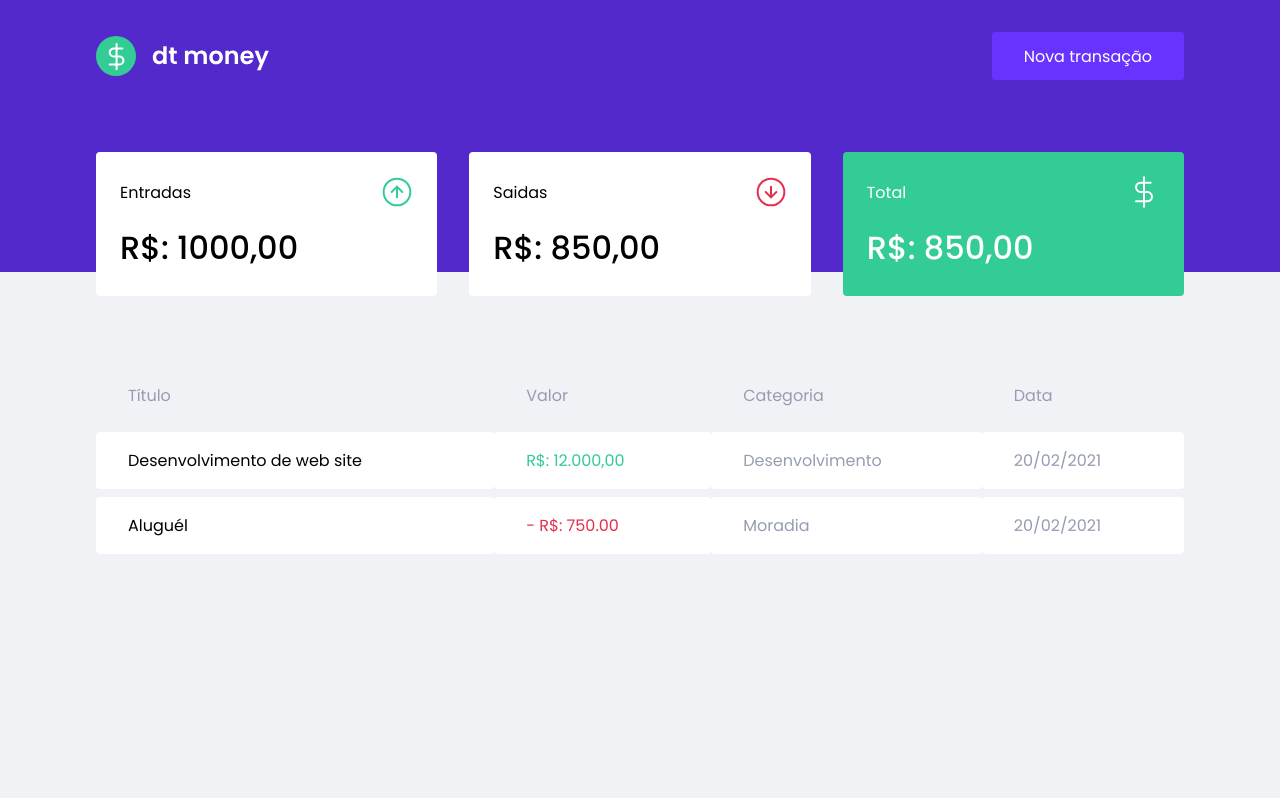
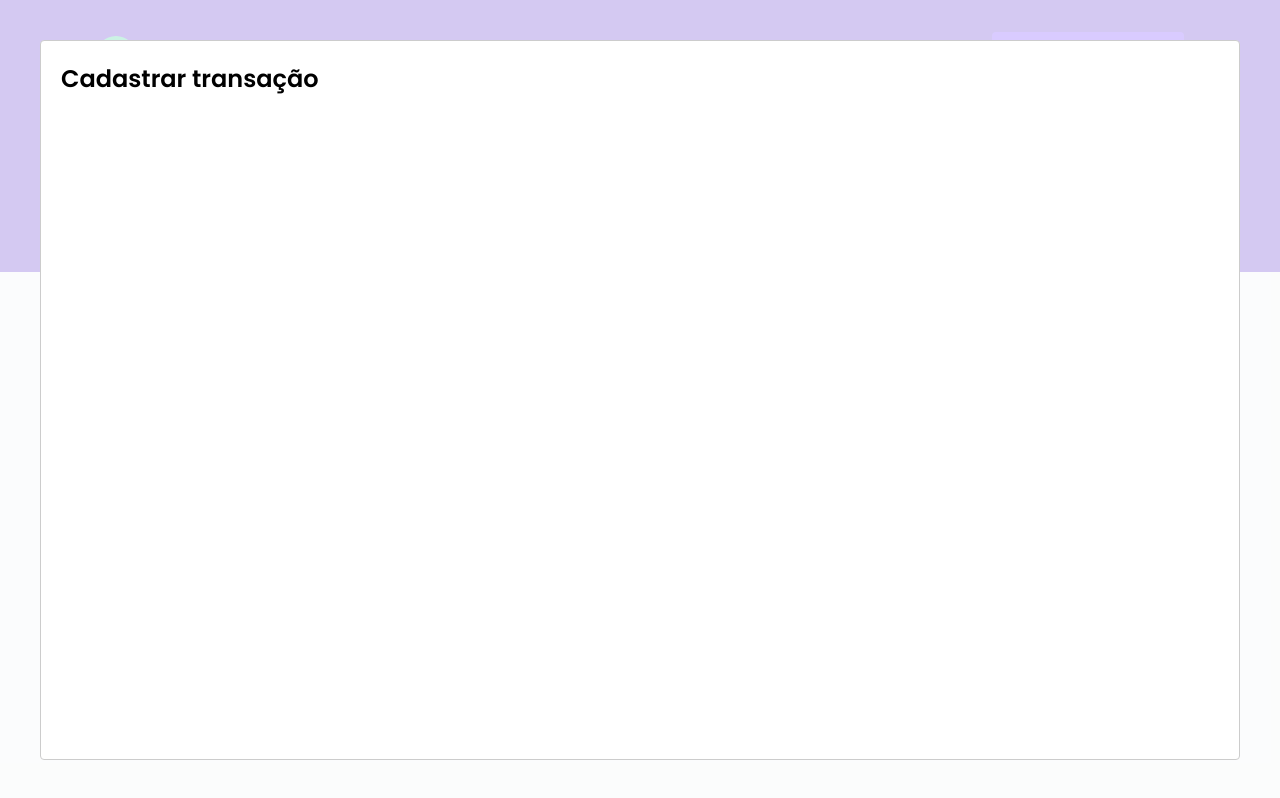
Before and after one commit to WilliamWJD/dtmoney, a React (Create React App) app: page / in a window 1280 px wide. Both pictures are taken after a click on the button "Nova transação". Built offline with nearby package versions, Linux system fonts and the light colour scheme; no server answers; what miragejs would draw is missing.

Commit message:
iniciando a criaçao do modal utilizando react-modal

```diff
--- a/package.json
+++ b/package.json
@@ -7,6 +7,7 @@
     "miragejs": "^0.1.42",
     "react": "^17.0.2",
     "react-dom": "^17.0.2",
+    "react-modal": "^3.14.3",
     "react-scripts": "4.0.3",
     "styled-components": "^5.3.1",
     "web-vitals": "^1.0.1"
@@ -19,6 +20,7 @@
     "@types/node": "^12.0.0",
     "@types/react": "^17.0.0",
     "@types/react-dom": "^17.0.0",
+    "@types/react-modal": "^3.12.1",
     "@types/styled-components": "^5.1.15",
     "typescript": "^4.1.2"
   },
--- a/src/App.tsx
+++ b/src/App.tsx
@@ -1,13 +1,38 @@
+import { useState } from 'react';
+import Modal from 'react-modal';
+
 import { Dashboard } from './components/Dashboard';
 import { Header } from './components/Header';
 import { GlobalStyle } from './styles/global';
 
+Modal.setAppElement("#root");
+
 export function App() {
+  const [isNewTransactionModalOpen, setIsNewTransactionModalOpen] = useState(false);
+
+  function handleOpenNewTransactionModal() {
+    setIsNewTransactionModalOpen(true);
+  }
+
+  function handleCloseNewTransactionModal() {
+    setIsNewTransactionModalOpen(false);
+  }
+
   return (
     <>
-      <GlobalStyle/>
-      <Header/>
-      <Dashboard/>
+      <GlobalStyle />
+      <Header
+        onOpenNewTransactionModal={handleOpenNewTransactionModal}
+      />
+
+      <Modal
+        isOpen={isNewTransactionModalOpen}
+        onRequestClose={handleCloseNewTransactionModal}
+      >
+        <h2>Cadastrar transação</h2>
+      </Modal>
+
+      <Dashboard />
     </>
   );
 }
--- a/src/components/Header/index.tsx
+++ b/src/components/Header/index.tsx
@@ -2,12 +2,16 @@
 
 import imgLogo from '../../assets/logo.svg';
 
-function Header(){
+interface HeaderProps{
+    onOpenNewTransactionModal: ()=>void;
+}
+
+function Header({onOpenNewTransactionModal}:HeaderProps){
     return(
         <Container>
             <Content>
                 <img src={imgLogo} alt="dtmoney" />
-                <button type="button">Nova transação</button>
+                <button type="button" onClick={onOpenNewTransactionModal}>Nova transação</button>
             </Content>
         </Container>
     )
```
Also changed, not shown: 1 other file (tests, documents, lock files or other folders).
